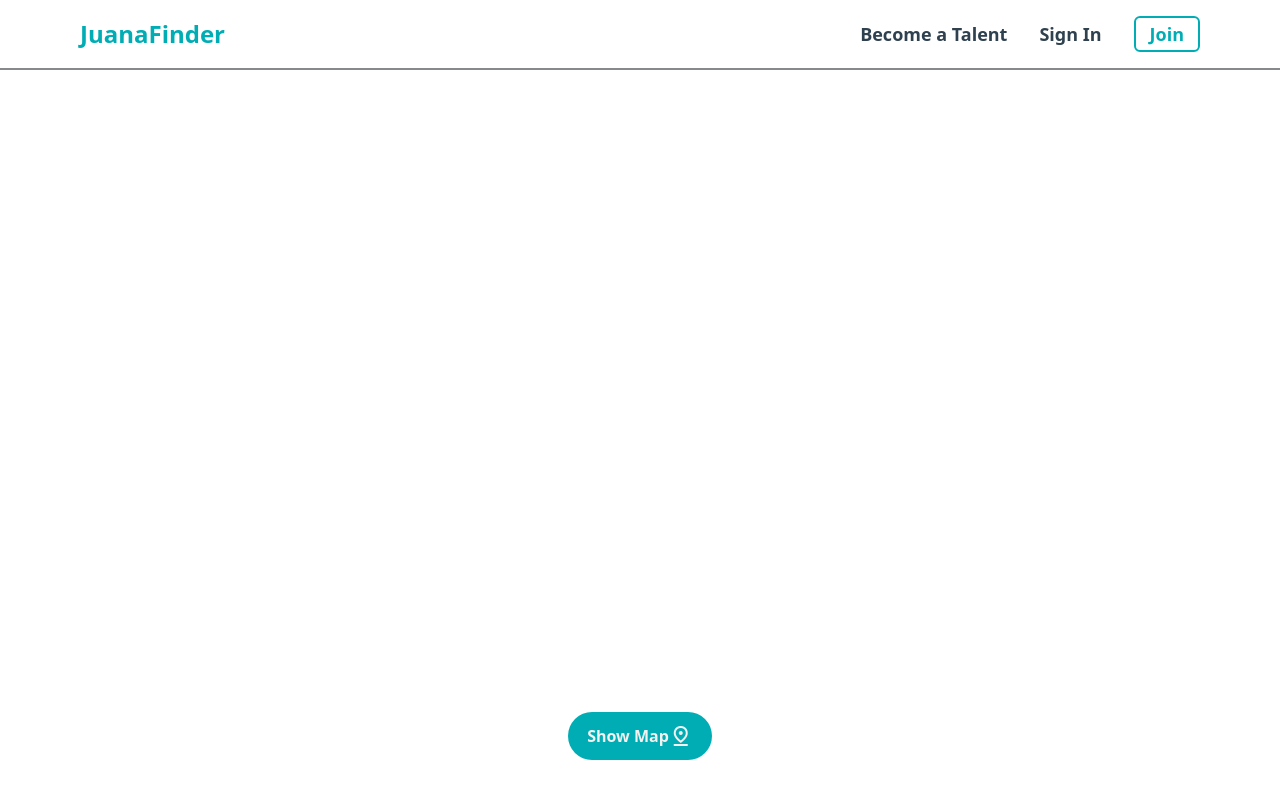
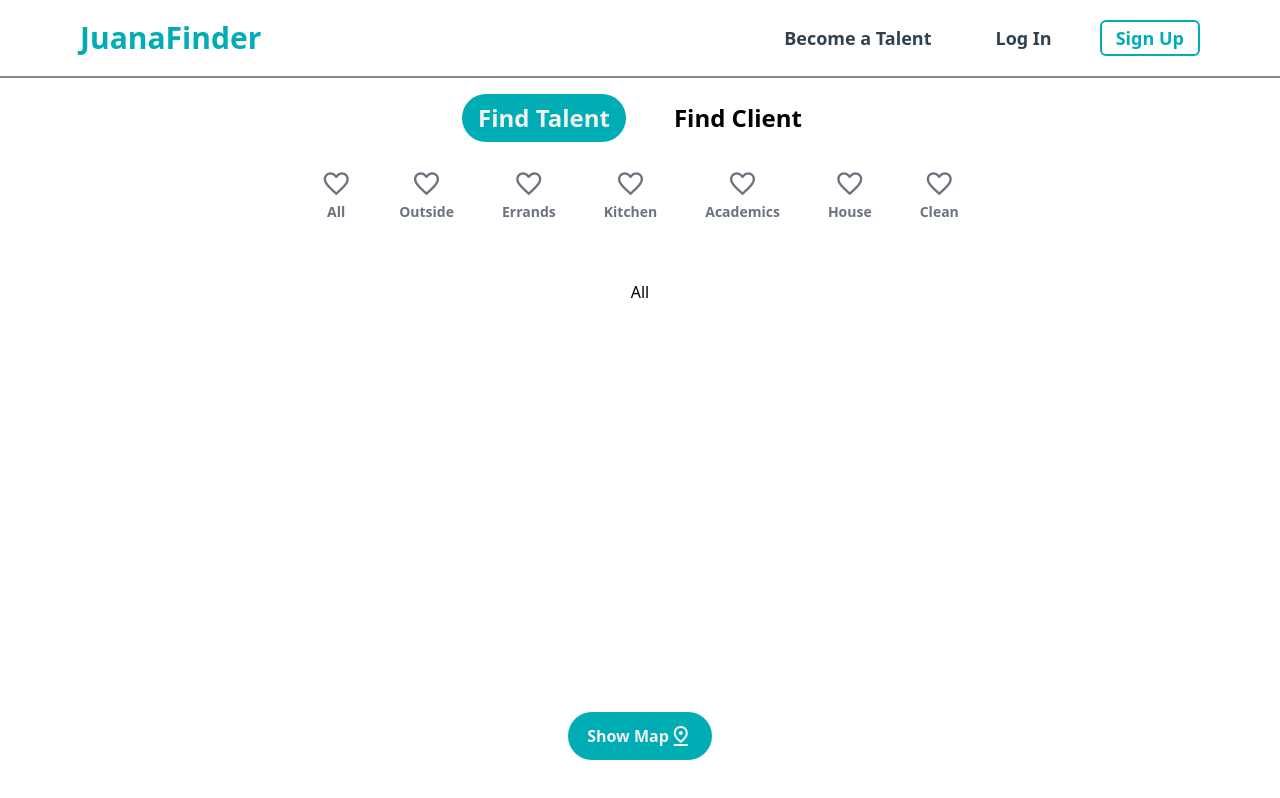
Before and after one commit to Danvictorgithub/JuanaFinder, a Nuxt app in the folder frontend/: page / in a window 1280 px wide. Built offline with nearby package versions, Linux system fonts and the light colour scheme.

Commit message:
Dashboard

```diff
--- a/frontend/components/Header.vue
+++ b/frontend/components/Header.vue
@@ -5,21 +5,21 @@
 <template>
     <header class=" p-4 border-b-2 border-b-[#111419] border-opacity-50">
         <div class="container mx-auto px-16 flex justify-between items-center">
-            <h1 class="text-[#00ADB5] text-2xl font-bold">JuanaFinder</h1>
+            <h1 class="text-[#00ADB5] text-3xl font-bold">JuanaFinder</h1>
             <!-- <div class="flex space-x-4">
                 <button class="text-white bg-blue-500 px-4 py-2 rounded">Messages</button>
                 <button class="text-white bg-blue-500 px-4 py-2 rounded">Notifications</button>
                 <button class="text-white bg-blue-500 px-4 py-2 rounded">Contracts</button>
             </div> -->
             <div class="flex justify-between items-center gap-8">
-                <button class="text-lg font-semibold text-[#2F414F]">Become a Talent</button>
-                <button class="text-lg font-semibold text-[#2F414F]">Sign In</button>
-                <button class="border-2 border-[#00ADB5] py-0.5 px-3.5 rounded-md text-[#00ADB5] font-semibold text-lg">Join</button>
+                <button class="text-lg font-semibold text-[#2F414F] hover:bg-gray-100 rounded-3xl p-2 px-4">Become a Talent</button>
+                <button class="text-lg font-semibold text-[#2F414F] hover:bg-gray-100 rounded-3xl p-2 px-4">Log In</button>
+                <button class="border-2 border-[#00ADB5] hover:bg-[#00ADB5] hover:text-[#F1F1EF] py-0.5 px-3.5 rounded-md text-[#00ADB5] font-semibold text-lg">Sign Up </button>
             </div>
         </div>
     </header>
 </template>
 
 <style scoped>
-    /* Add any additional styles here */
+
 </style>
--- /dev/null
+++ b/frontend/components/ListClient.vue
@@ -0,0 +1,36 @@
+<script setup lang="ts">
+import { ref } from 'vue';
+
+const categories = [
+    'All',
+    'Outside',
+    'Errands',
+    'Kitchen',
+    'Academics',
+    'House',
+    'Clean',
+];
+
+const activeCategory = ref(categories[0]);
+
+function setActiveCategory(category: string) {
+    activeCategory.value = category;
+}
+</script>
+
+<template>
+    <div class="">
+        <div class="flex justify-center items-center gap-12 py-6">
+            <div v-for="category in categories" class="flex flex-col justify-center items-center text-gray-500 border-b-2 border-white hover:border-b-2 hover:border-gray-500 hover:text-black cursor-pointer">
+                <span class="material-symbols-outlined text-3xl">favorite</span>
+                <button @click="setActiveCategory(category)" class="text-sm font-semibold ">{{ category }}</button>
+            </div>
+        </div>
+        <div class="flex justify-center items-center py-8">
+            {{ activeCategory }}
+        </div>
+    </div>
+</template>
+
+<style scoped>
+</style>
--- /dev/null
+++ b/frontend/components/ListTalent.vue
@@ -0,0 +1,36 @@
+<script setup lang="ts">
+import { ref } from 'vue';
+
+const categories = [
+    'All',
+    'Outside',
+    'Errands',
+    'Kitchen',
+    'Academics',
+    'House',
+    'Clean',
+];
+
+const activeCategory = ref(categories[0]);
+
+function setActiveCategory(category: string) {
+    activeCategory.value = category;
+}
+</script>
+
+<template>
+    <div class="">
+        <div class="flex justify-center items-center gap-12 py-6">
+            <div v-for="category in categories" class="flex flex-col justify-center items-center text-gray-500 border-b-2 border-white hover:border-b-2 hover:border-gray-500 hover:text-black cursor-pointer">
+                <span class="material-symbols-outlined text-3xl">favorite</span>
+                <button @click="setActiveCategory(category)" class="text-sm font-semibold ">{{ category }}</button>
+            </div>
+        </div>
+        <div class="flex justify-center items-center py-8">
+            {{ activeCategory }}
+        </div>
+    </div>
+</template>
+
+<style scoped>
+</style>
--- a/frontend/pages/index.vue
+++ b/frontend/pages/index.vue
@@ -1,12 +1,52 @@
 <script setup lang="ts">
+import { ref } from 'vue';
 
+let loginClient = ref(false);
+let loginTalent = ref(false);
 
+let listClient = ref(false);
+let listTalent = ref(true);
 
+const handleClientButtonClick = () => {
+    listClient.value = true;
+    listTalent.value = false;
+};
+
+const handleTalentButtonClick = () => {
+    listClient.value = false;
+    listTalent.value = true;
+};
 </script>
 <!-- #2F414F #00ADB5 #F1F1EF #C7DAD4 #111419 -->
 <template>
     <div>
         <Header/>
+
+        <div v-if="!loginClient && !loginTalent" class="p-4">
+            <div class="flex justify-center items-center gap-8">
+                <button class="text-2xl font-semibold rounded-3xl px-4 py-2 transition-colors duration-150 ease-in-out" :class="[{'bg-[#00ADB5] hover:bg-[#00ADB5] text-[#F1F1EF]': listTalent }, {'hover:bg-gray-100': !listTalent}]" @click="handleTalentButtonClick">
+                    Find Talent
+                </button>
+                <button class="text-2xl font-semibold rounded-3xl px-4 py-2 transition-colors duration-150 ease-in-out" :class="[{'bg-[#00ADB5] hover:bg-[#00ADB5] text-[#F1F1EF]': listClient }, {'hover:bg-gray-100': !listClient}]" @click="handleClientButtonClick">
+                    Find Client
+                </button>
+
+            </div>
+            <div class="flex justify-center items-center">
+                <div v-if="listTalent">
+                    <ListTalent/>
+                </div>
+                <div v-else-if="listClient">
+                    <ListClient/>
+                </div>
+            </div>
+        </div>
+        <div v-else-if="loginClient">
+            <ListClient/>
+        </div>
+        <div v-else-if="loginTalent">
+            <ListTalent/>
+        </div>
 
         <MapButton/>
     </div>
```
